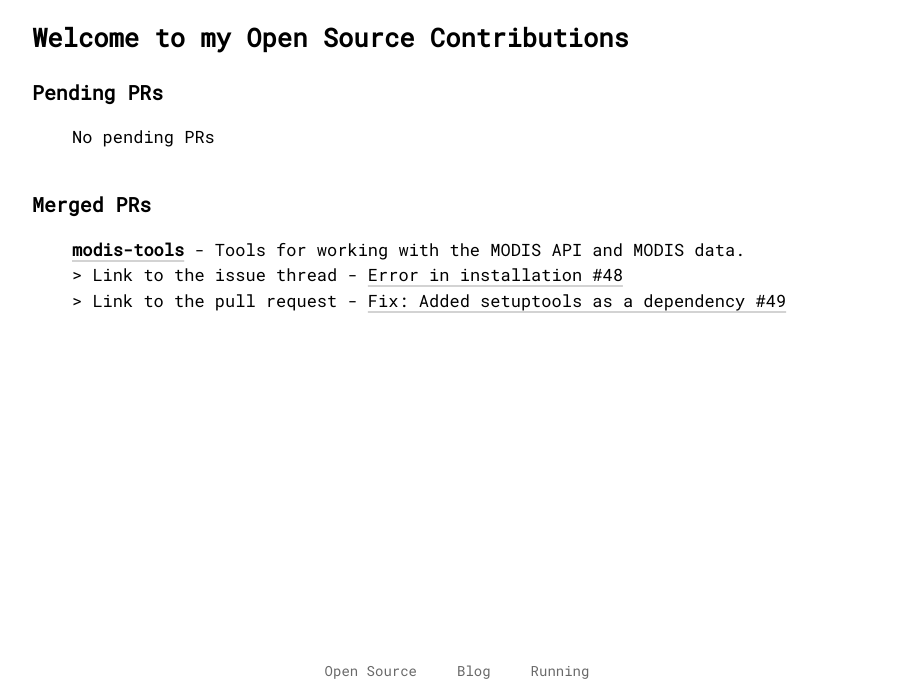
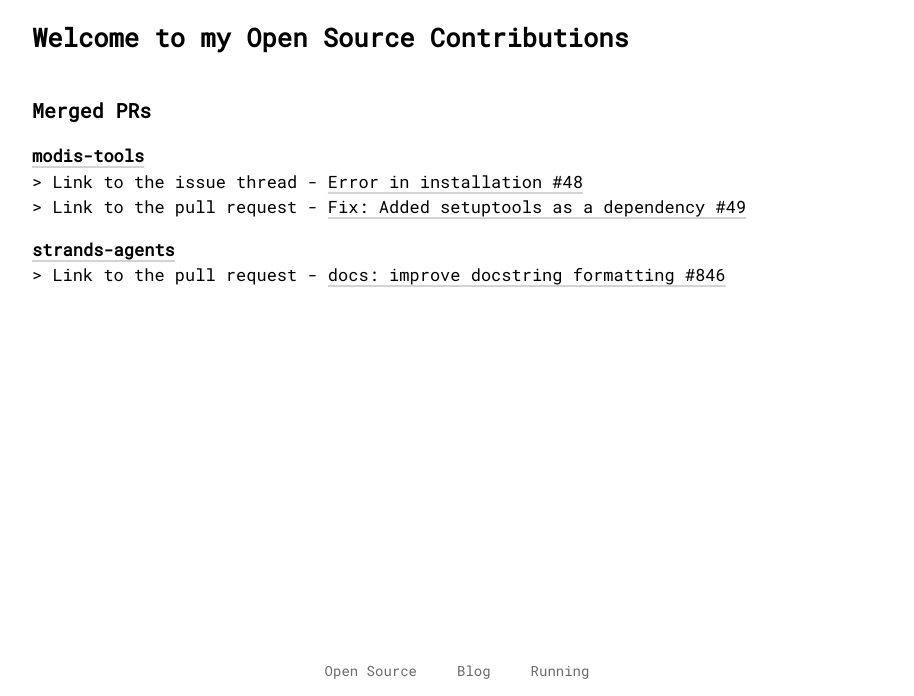
Before and after one commit to waitasecant/waitasecant.github.io, a plain HTML site: page open-source/index.html in a window 1280 px wide. Shown: the part 104-800 px from the top of the page, without its empty margins (183-1097 px from the left). Drawn offline with Linux system fonts and the light colour scheme.

Commit message:
Update: Contribution to strands

```diff
--- a/open-source/index.html
+++ b/open-source/index.html
@@ -24,22 +24,18 @@
     </div>
 
     <h2>Welcome to my Open Source Contributions</h2>
-    <h3 style="margin: 0px 0px 15px 0px;">Pending PRs</h3>
-    <ul>
-      <li>
-      No pending PRs
-      </li>
-    </ul>
 
     <h3 style="margin: 40px 0px 15px 0px;">Merged PRs</h3>
-    <ul>
-      <li>
-      <b><a href="https://github.com/fraymio/modis-tools" target="_blank">modis-tools</a></b> - Tools for working with the MODIS API and MODIS data.
-      <br>> Link to the issue thread - <a href="https://github.com/fraymio/modis-tools/issues/48" target="_blank">Error in installation #48</a>
-      <br>> Link to the pull request - <a href="https://github.com/fraymio/modis-tools/pull/49" target="_blank">Fix: Added setuptools as a dependency #49</a>
-      </li>
-    </ul>
+    <p>
+    <b><a href="https://github.com/fraymio/modis-tools" target="_blank">modis-tools</a></b>
+    <br>> Link to the issue thread - <a href="https://github.com/fraymio/modis-tools/issues/48" target="_blank">Error in installation #48</a>
+    <br>> Link to the pull request - <a href="https://github.com/fraymio/modis-tools/pull/49" target="_blank">Fix: Added setuptools as a dependency #49</a>
+    </p>
 
+    <p>
+    <b><a href="https://github.com/strands-agents/sdk-python" target="_blank">strands-agents</a></b>
+    <br>> Link to the pull request - <a href="https://github.com/strands-agents/sdk-python/pull/846" target="_blank">docs: improve docstring formatting #846</a>
+    </p>
 </div>
 
 <footer>
```
